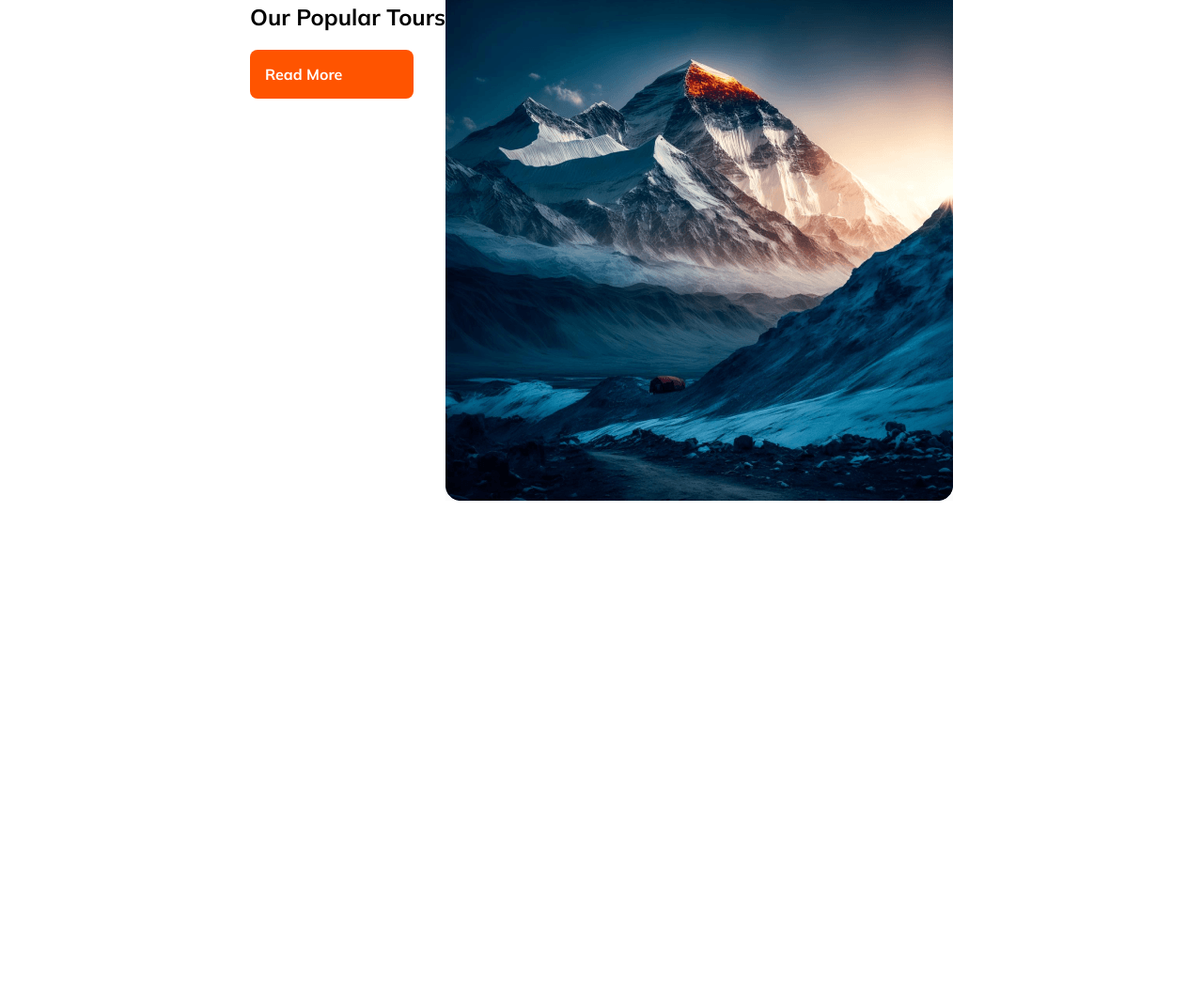
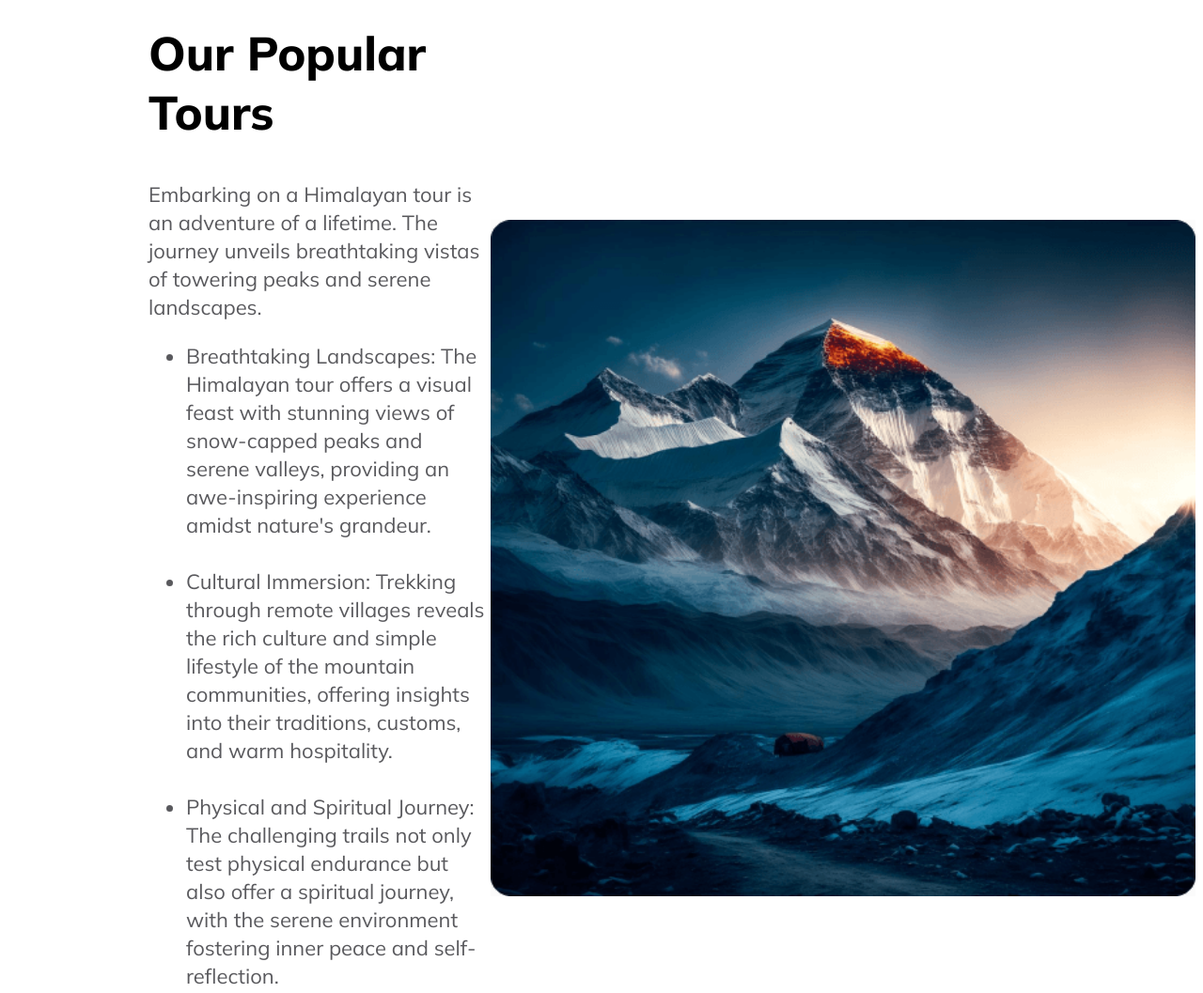
Before and after one commit to Adib227/travel-assignment, a plain HTML site: page index.html in a window 1280 px wide. Shown: the part 1025-2082 px from the top of the page at 94% size. Before the commit the page ends 1570 px from the top, so only its background shows below. Drawn offline with Linux system fonts and the light colour scheme.

Commit message:
second part done

```diff
--- a/index.html
+++ b/index.html
@@ -39,8 +39,27 @@
   <main>
     <section class="main-container">
       <div class="text-container">
-        <h1>Our Popular Tours</h1>
-        <p></p>
+        <h1 class="title-two">Our Popular Tours</h1>
+        <p class="paragraph-two">
+          Embarking on a Himalayan tour is an adventure of a lifetime. The journey unveils breathtaking vistas of
+          towering peaks
+          and serene landscapes. <br>
+        <ul>
+          <li>Breathtaking Landscapes: The Himalayan tour offers a visual feast with stunning views of snow-capped peaks
+            and
+            serene
+            valleys, providing an awe-inspiring experience amidst nature's grandeur.
+          </li> <br>
+          <li>Cultural Immersion: Trekking through remote villages reveals the rich culture and simple lifestyle of the
+            mountain
+            communities, offering insights into their traditions, customs, and warm hospitality.
+          </li> <br>
+          <li>Physical and Spiritual Journey: The challenging trails not only test physical endurance but also offer a
+            spiritual
+            journey, with the serene environment fostering inner peace and self-reflection.
+          </li> <br>
+        </ul>
+        </p>
         <button class="btn-primary">Read More</button>
       </div>
       <div class="img-container">
--- a/styles/styles.css
+++ b/styles/styles.css
@@ -106,9 +106,9 @@ button{
   background: rgba(255, 255, 255, 0.30);
   border-radius: 8px;
  display: inline-flex;
- gap: 20px;
+ /* gap: 20px; */
 padding: 16px;
-align-items: flex-start;
+/* align-items: flex-start; */
 border-radius: 8px;
 }
 
@@ -122,6 +122,7 @@ color: rgba(19, 19, 24, 0.50);
 text-align: center;
 font-size: 16px;
 font-weight: 400;
+gap: 15px 15px;
 }
 
 .btn-primary{
@@ -143,6 +144,31 @@ font-weight: 700;
 .main-container{
   display: flex;
   margin-top: 200px;
-  justify-content: center;
-  /* align-items: center; */
+  justify-content: space-between;
+  align-items: center;
+  max-width: 1600px;
+  margin-left: 150px;
 }
+
+.text-container{
+  max-width: 700px;
+}
+
+.img-container img{
+  width: 750px;
+height: 720px;
+margin-top: 50px;
+}
+
+.title-two{
+/* text-align: center; */
+font-size: 50px;
+font-weight: 800;
+}
+
+.paragraph-two, ul, li{
+  color: rgba(19, 19, 24, 0.70);
+font-size: 22px;
+font-weight: 400;
+line-height: 30px; /* 162.5% */
+}
```
